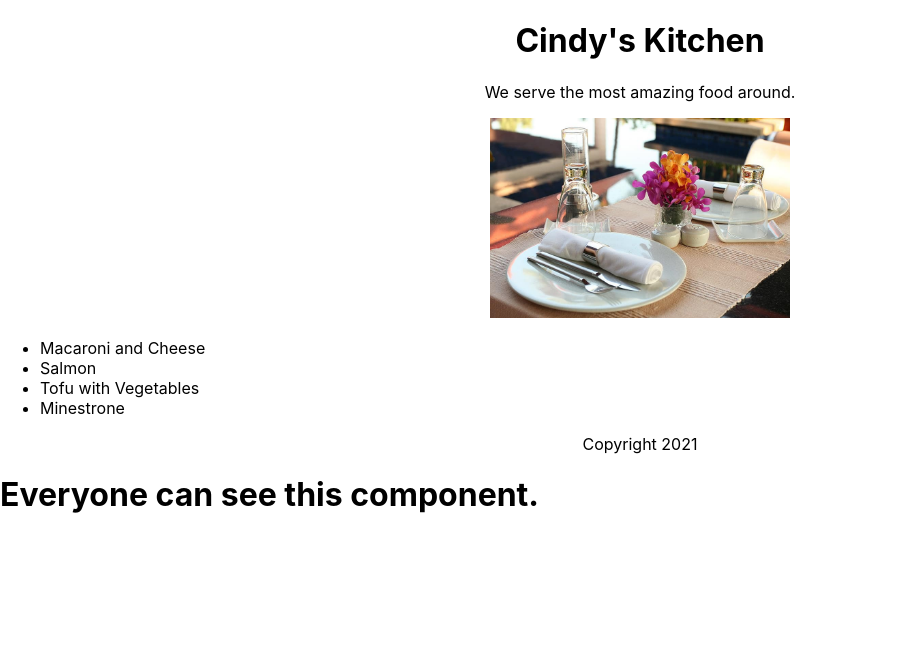
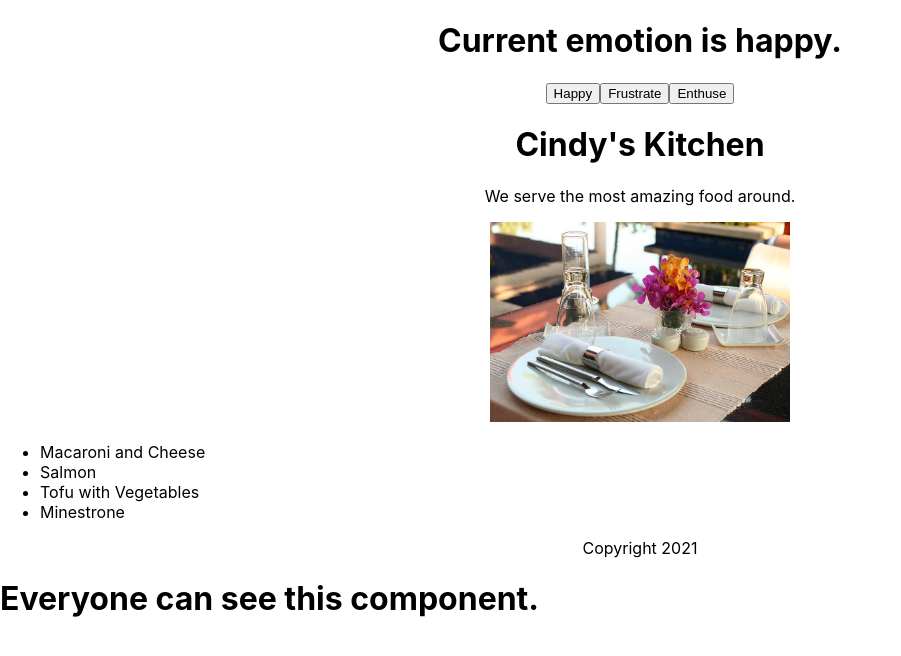
Before and after one commit to danish-faisal/React.js-Essential-Training, a React (Create React App) app: page / in a window 1280 px wide. Shown: the top 656 px of the page, without its empty margins (0-901 px from the left). Built offline with nearby package versions, Linux system fonts and the light colour scheme.

Commit message:
Understanding the useState hook

```diff
--- a/src/App.js
+++ b/src/App.js
@@ -1,3 +1,4 @@
+import { useState } from 'react';
 import './App.css';
 import restaurant from "./restaurant.jpg"
 
@@ -36,9 +37,16 @@
 
 const dishObjects = dishes.map((dish, idx) => ({ id: idx, title: dish }));
 
+
 function App() {
+  const [emotion, SetEmotion] = useState("happy");
+
   return (
     <div className="App">
+      <h1>Current emotion is {emotion}.</h1>
+      <button onClick={() => { SetEmotion("happy") }}>Happy</button>
+      <button onClick={() => { SetEmotion("frustrated") }}>Frustrate</button>
+      <button onClick={() => { SetEmotion("enthusiastic") }}>Enthuse</button>
       <Header name="Cindy" />
       <Main adjective="amazing" dishes={dishObjects} />
       <Footer year={new Date().getFullYear()} />
```
